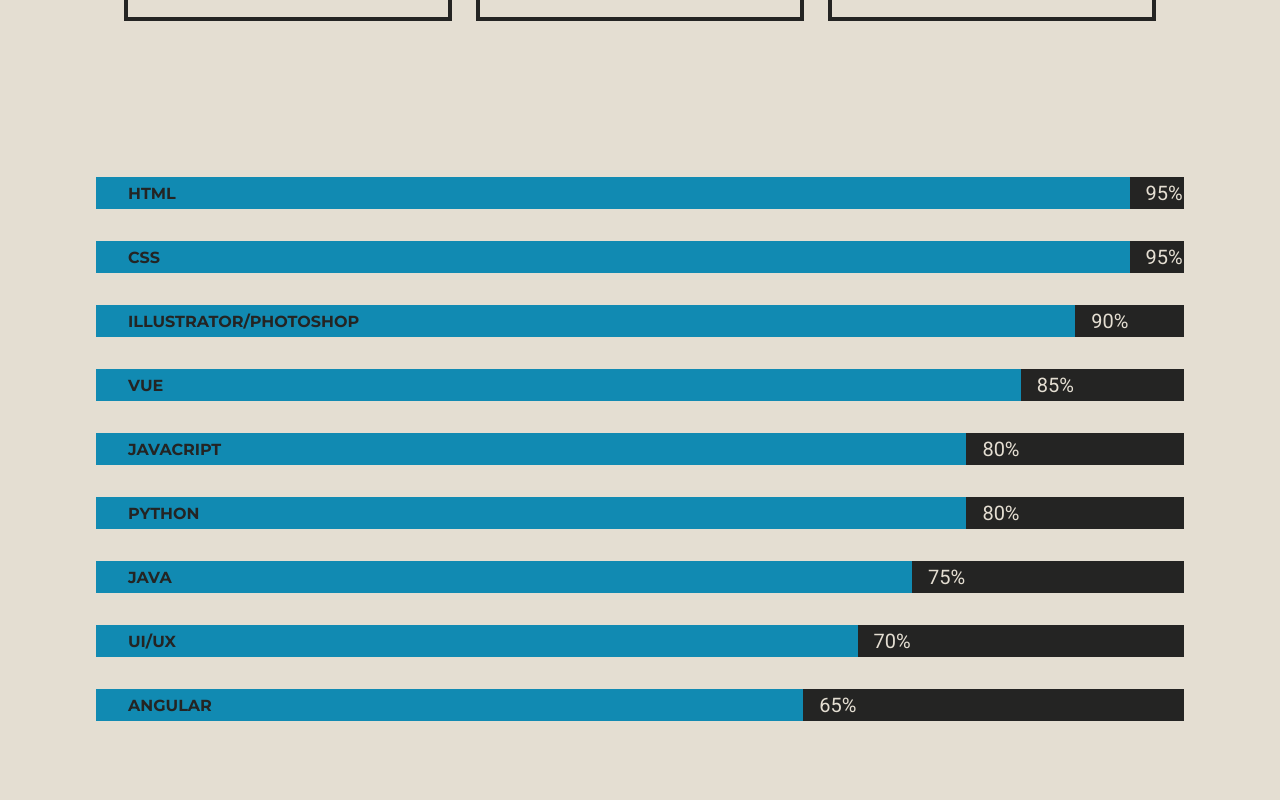
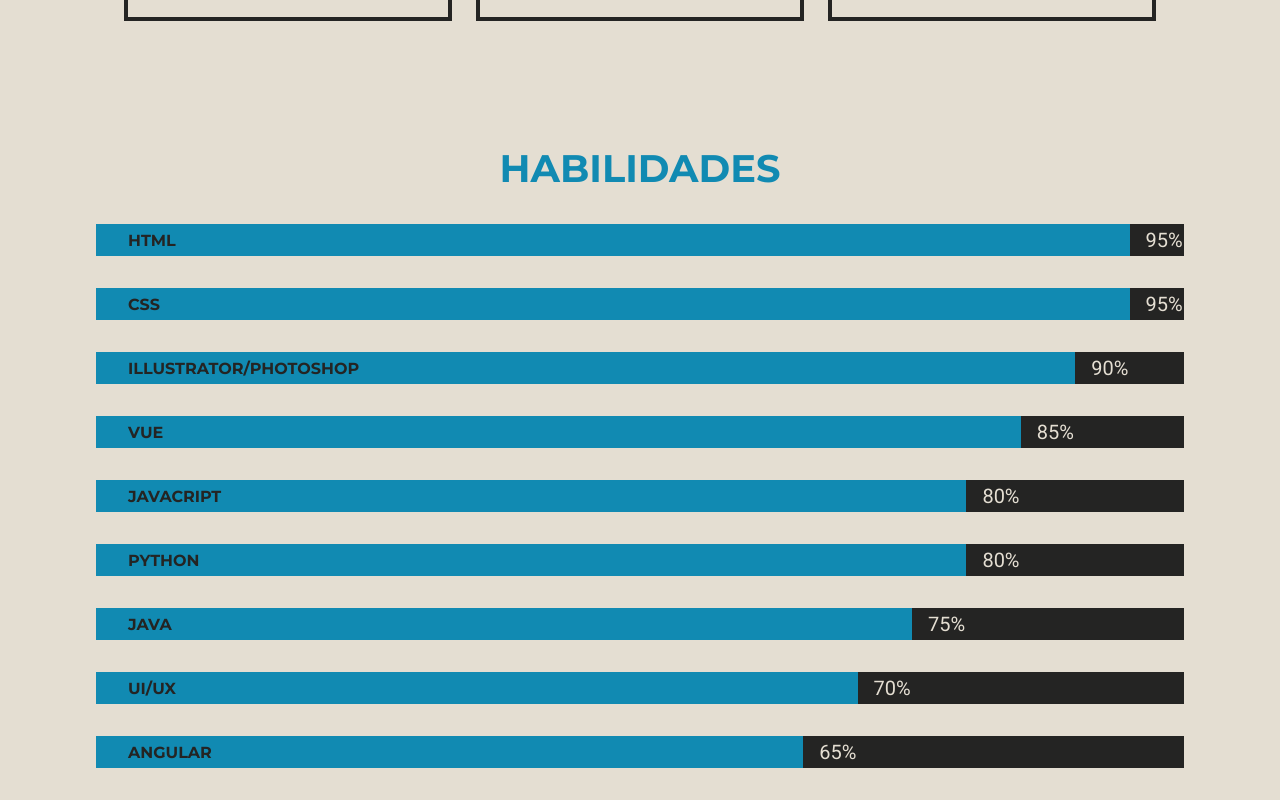
Before and after one commit to nbolinaga/portafolio, a plain HTML site: page index.html in a window 1280 px wide. Shown: the part 2631-3431 px from the top of the page. Before the commit the page ends 3384 px from the top, so only its background shows below. Drawn offline with Linux system fonts and the light colour scheme.

Commit message:
creado container para los skills

```diff
--- a/index.html
+++ b/index.html
@@ -81,11 +81,12 @@
                     <p class="exp-des">Fecha:  2019</p>
                     <p><i class="fab fa-js"></i> <i class="fab fa-html5"> <i class="fab fa-sass"></i></i> <i class="fab fa-vuejs"></i></p>
                     <a href="perrunos.org" target="_blank">perrunos.org</a>
-
                 </div>
             </div>
         </section>
-        <section id="skills"></section>
+        <section id="skills">
+            <h2 class="subtitle">HABILIDADES</h2>
+        </section>
     </main>
     <footer></footer>
 </body>
```
